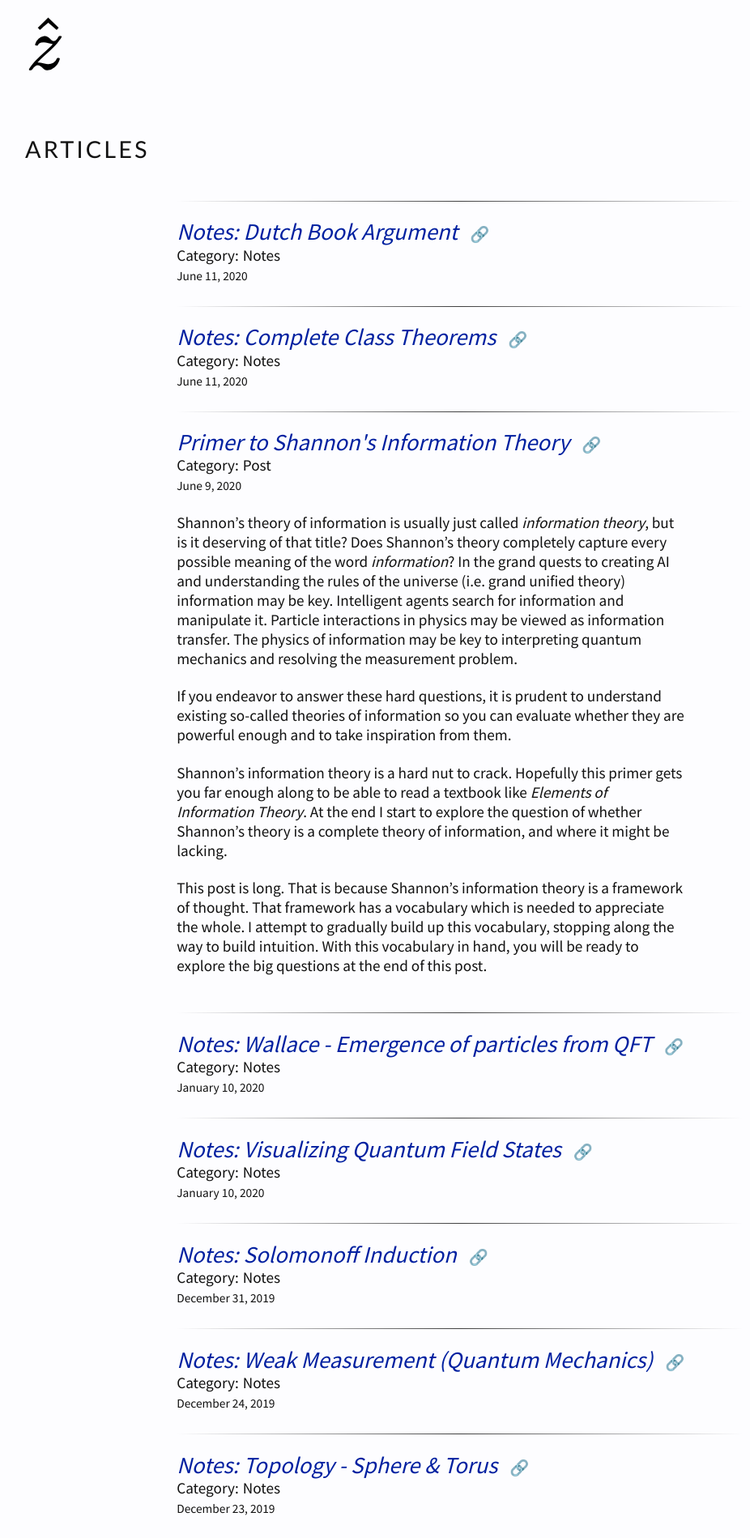
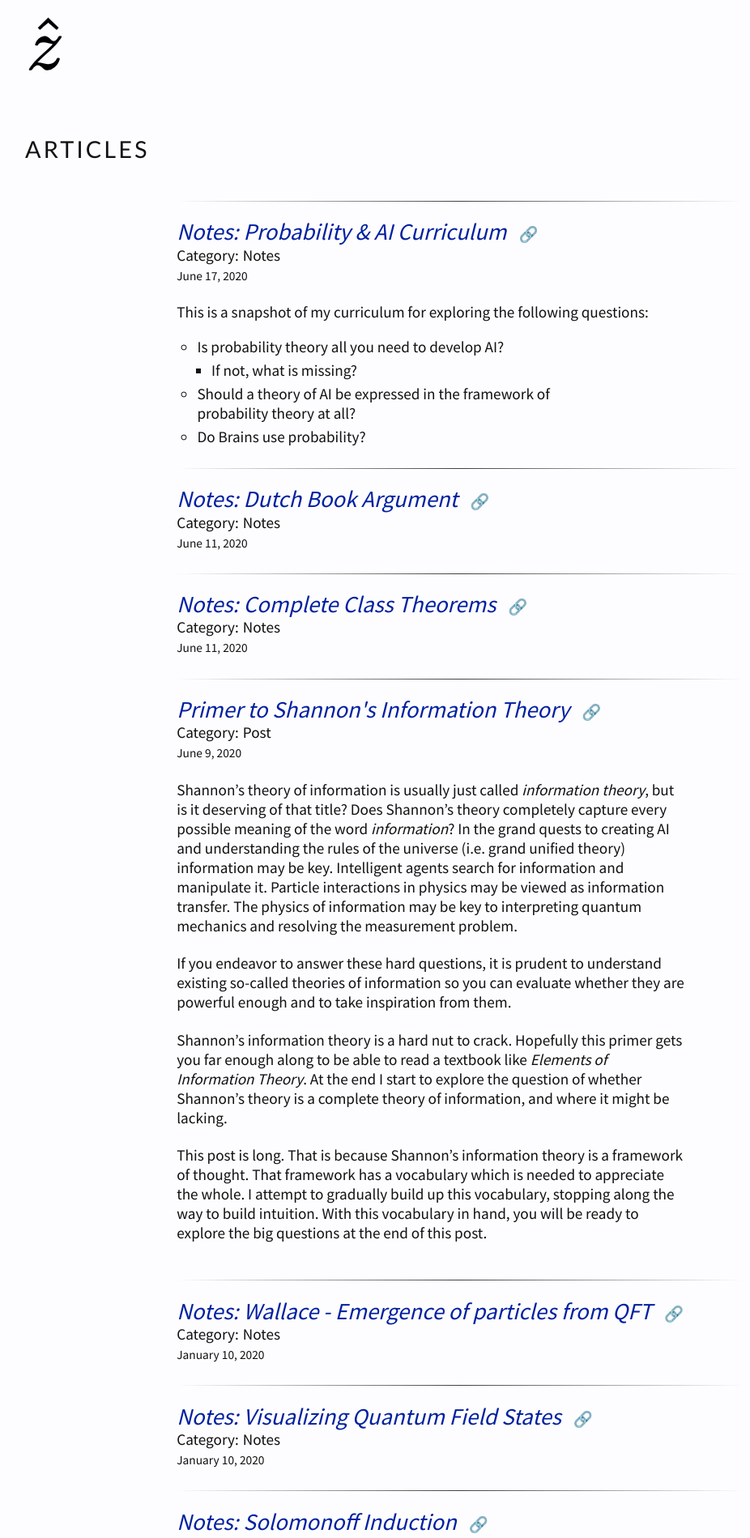
Before and after one commit to danabo/zhat, a Jekyll site: the page built from index.html, in a window 1280 px wide. Shown: the top 1899 px of the page at 81% size, without its empty margins (33-959 px from the left). Built offline with Jekyll 4.4.1, drawn with Linux system fonts in a browser that asks for light colours; some of the changed lines change nothing that is shown.

Commit message:
Notes: Probability & AI Curriculum

```diff
--- /dev/null
+++ b/_posts/2020-06-17-probability-ai-curriculum.md
@@ -0,0 +1,146 @@
+---
+layout: notes
+title: "Notes: Probability & AI Curriculum"
+date:   2020-06-17
+categories: notes
+---
+
+This is a snapshot of my curriculum for exploring the following questions:
+* Is probability theory all you need to develop AI?
+   - If not, what is missing?
+* Should a theory of AI be expressed in the framework of probability theory at all?
+* Do Brains use probability?
+
+<!--more-->
+
+This reflects my current estimate of the landscape, and summarizes where my interests and aspirations have taken me so far. It is not set in stone. I may follow through on it, or I may diverge as I learn more. I primarily follow the current of my curiosity.
+
+
+{% figure topic-tree.svg "Visualization of topic tree. Nodes are organized hierarchically be level of abstraction, with dotted-lines representing non-hierarchical associations. Colors designate hierarchy-level. Made with <a href=\"https://www.yworks.com/yed-live/\">https://www.yworks.com/yed-live/</a>" %}
+
+# Description of topics
+
+Here are the topics from the graph above, with descriptions to the extent that I understand them, and links to reference material.
+
+* **Objective probability**
+  : Is probability an objective property of physical systems in general (not just i.i.d.)? Objective, meaning independently arrived at by multiple parties, like a scientific experiment (just as mass and energy measurements can be independently verified) - i.e. not dependent on a particular brain with particular beliefs. If p(x) = θ, then this is true even if no humans are around at all to believe it. The main problem in making probability objective is figuring out how to uniquely determine the probability of something given observations. What needs to be measured in order to ascertain the objective probability of a system?
+
+  * **Solomonoff induction**
+    : A Bayesian inference setup general enough to encompass general intelligence. Posterior converges to the true data posterior at the infinite limit (for any prior with support everywhere), possibly providing an objective notion of probability, at least for infinite sequences.
+    ‣ [Universal Artifical Intelligence](http://www.hutter1.net/ai/uaibook.htm)
+    ‣ [On the Existence and Convergence Computable Universal Priors](https://arxiv.org/abs/cs/0305052)
+
+    * **Approximations**
+      : How can SI be implemented in practice? How would brains implement it?
+      ‣ <http://www.hutter1.net/ai/uaibook.htm#approx>
+    * **Posterior convergence**
+      : The sense in which Solomonoff induction is objective. The predicted posterior converges to the true data posterior with infinite observations, for any prior with support over all hypotheses.
+      ‣ [Universal Artifical Intelligence](http://www.hutter1.net/ai/uaibook.htm), Theorem 3.19
+    * **Posterior consistency**
+      : Solomonoff induction may not be consistent, meaning it cannot distinguish between any two hypotheses with infinite data. Implications for objective probability.
+    * **Prior with universally optimal convergence**
+      : Solomonoff's universally optimal prior.
+      ‣ [Universal Artifical Intelligence](http://www.hutter1.net/ai/uaibook.htm), Theorem 3.70
+    * **Convergence on individual sequences**
+      : Convergence of Solomonoff induction is not guaranteed on a measure-0 set of sequences. Construction of such a sequence.
+      ‣ [Universal Convergence of Semimeasures on Individual Random Sequences](https://arxiv.org/abs/cs/0407057), Theorem 6 and Proposition 12
+    * **(Non-)Equivalence of Universal Priors**
+      : A surprising equivalence between mixtures of deterministic programs and computable distributions.
+      ‣ [(Non-)Equivalence of Universal Priors](https://arxiv.org/abs/1111.3854), Theorem 14
+
+  * **Martin-Lof randomness**
+    : What it means for an infinite sequence to be drawn from a probability distribution. Algorithmic definition of randomness (see AIT).
+    ‣ [An Introduction to Kolmogorov Complexity and Its Applications](https://www.springer.com/gp/book/9781489984456)
+
+    * **Definition in terms of universal probability**
+      ‣ [Universal Artifical Intelligence](http://www.hutter1.net/ai/uaibook.htm)
+      ‣ [An Introduction to Kolmogorov Complexity and Its Applications](https://www.springer.com/gp/book/9781489984456)
+    * **Can sequences can be Martin-Lof random w.r.t. multiple probability measures?**
+
+* **Bayesian epistemology**
+  : Are priors and posteriors all that is needed for a complete theory of knowledge, and are a sufficient framework for building an intelligent system? Bayesian epistemology repurposes probability as a property of the intelligent agent doing the observing, rather than the system being observed (or perhaps it characterizes their interaction), i.e. probability as belief.
+
+  * **Bayesian brain hypothesis**
+    : Hypothesis in neuroscience that the Brain is largely an approximate Bayesian inference engine.
+    ‣ [The Bayesian Brain: The Role of Uncertainty in Neural Coding and Computation](https://pubmed.ncbi.nlm.nih.gov/15541511/)
+    ‣ [Bayesian Brain: Probabilistic Approaches to Neural Coding](https://mitpress.mit.edu/books/bayesian-brain)
+    ‣ [Object Perception as Bayesian Inference](https://www.annualreviews.org/doi/full/10.1146/annurev.psych.55.090902.142005)
+
+    * **Friston's free energy principle**
+      : A unified theory of biological intelligence from which Bayesian epistemology can be derived.
+      ‣ [What does the free energy principle tell us about the brain?](https://arxiv.org/abs/1901.07945)
+      ‣ [The free-energy principle: a unified brain theory?](https://www.fil.ion.ucl.ac.uk/~karl/The%20free-energy%20principle%20A%20unified%20brain%20theory.pdf)
+
+    * **How brains approximate Bayesian inference**
+      : To make the Bayesian brain hypothesis falsifiable, a characterization of what counts as an approximation to Bayesian inference needs to be given. What approximate Bayesian computations in the brain have been found so far by neuroscientists? *Reference same sources listen under "Bayesian brain hypothesis"*
+
+  * **Causal inference**
+    : If Bayesian epistemology is not sufficient, then what is missing? Judea pearl proposes causal inference.
+    ‣ [Causality](http://bayes.cs.ucla.edu/BOOK-2K/), chapters 3 and 7
+    ‣ [Introduction to Judea Pearl's Do-Calculus](https://arxiv.org/abs/1305.5506)
+
+  * **Bounded Rationality**
+    : What would Bayesian epistemology theoretically look like with bounded resources? Is Bayesian epistemology no longer optimal given bounded resources?
+    ‣ [Bayes, Bounds, and Rational Analysis](https://stanford.edu/~icard/BBRA.pdf)
+
+  * **Logical justifications**
+    : Arguments from first principles that Bayesian epistemology is a necessary condition for rationality, and that a rational agent is necessarily a Bayesian agent (such an agent is likely performing Solomonoff induction, in order for it to be sufficiently general in its prediction ability).
+
+    * **Dutch book argument**
+    * **Complete classes**
+    * **Cox's theorem**
+    * **Von Neumann-Morgenstern utility theorem**
+
+  * **Motivation from decision theory**
+    : Some say a theory is good because it is useful. Perhaps the question "what theory of uncertainty should I use?" is best answered by looking at what we want to do with it, namely decision making under uncertainty. Bayesian epistemology can be motivated by of decision theory.
+    ‣ [The Foundations of Statistics](https://www.goodreads.com/book/show/1639056.The_Foundations_of_Statistics), chapter 3
+
+  * **Unique priors**
+    : How to choose a prior is one point of contention in Bayesian epistemology. There are some proposed methods for selecting a unique prior given what you already know, for example, the max-entropy principle.
+    ‣ [Objective Priors: An Introduction for Frequentists](https://arxiv.org/abs/1108.2120)
+    ‣ [LECTURES ON PROBABILITY, ENTROPY, AND STATISTICAL PHYSICS](https://arxiv.org/pdf/0808.0012.pdf)
+
+* **Algorithmic information theory (AIT)**
+  : An alternative to probability theory devised by Kolmogorov himself (and others) to address its shortcomings. Does AIT allow us to formalize the general learning problem of transferring knowledge out-of-distribution?
+  ‣ [An Introduction to Kolmogorov Complexity and Its Applications](https://www.springer.com/gp/book/9781489984456)
+  ‣ [Kolmogorov Complexity and Algorithmic Randomness](https://bookstore.ams.org/surv-220)
+
+  * **Types of Kolmogorov complexity**
+    : There is a constellation of algorithmic complexity functions that make up the foundation of AIT. *Reference same sources listen under "Algorithmic information theory"*
+
+    * **Resource bounded complexities**
+      : Kolmogorov complexity with bounded computation. Possible direction for computable-AIT.
+      ‣ [An Introduction to Kolmogorov Complexity and Its Applications](https://www.springer.com/gp/book/9781489984456), chapter 7
+
+  * **Algorithmic transfer learning**
+    : How can the information shared by two datasets be defined? What is the objective of transfer learning?
+    ‣ [On Universal Transfer Learning](http://users.cecs.anu.edu.au/~hassan/univTLTCS.pdf)
+    ‣ [Transfer Learning using Kolmogorov Complexity: Basic Theory and Empirical Evaluations](https://papers.nips.cc/paper/3228-transfer-learning-using-kolmogorov-complexity-basic-theory-and-empirical-evaluations.pdf)
+    ‣ [The Information Complexity of Learning Tasks, their Structure and their Distance](https://arxiv.org/abs/1904.03292)
+
+    * **No free lunch theorem**
+      : Theorem stating there is no universally best algorithm for all training-test dataset pairs.
+      ‣ [Understanding Machine Learning: From Theory to Algorithms](https://www.cse.huji.ac.il/~shais/UnderstandingMachineLearning/), Theorem 5.1
+
+
+
+* **AIXI**
+  : A theory of optimal intelligence put forth by Marcus Hutter based on Solomonoff induction.
+  ‣ [Universal Artifical Intelligence](http://www.hutter1.net/ai/uaibook.htm)
+
+* **Data compression**
+  : Lossless compression from the perspectives of Shannon's information theory and AIT. Can they be unified? Can compression make probability objective? What is the relationship between compression and intelligence?
+  ‣ [Elements of Information Theory](https://www.wiley.com/en-us/Elements+of+Information+Theory%2C+2nd+Edition-p-9780471241959)
+  ‣ [Data Compression Explained](http://mattmahoney.net/dc/dce.html)
+
+* **Decision theory under ignorance**
+  : Decision theory without probability. Pros and cons.
+  ‣ [An Introduction to Decision Theory](https://www.cambridge.org/core/books/an-introduction-to-decision-theory/B9EEB3DCE5D0CAFFB6F3F30B1D0A06A6), chapter 3
+
+* **The Fundamental Theorem of Statistical Learning (PAC)**
+  : An introduction to PAC-learning theory. PAC is a probability-theory-based account of machine learning which AIT could replace.
+  ‣ [Understanding Machine Learning: From Theory to Algorithms](https://www.cse.huji.ac.il/~shais/UnderstandingMachineLearning/), Theorem 6.7
+
+  * **PAC account of transfer learning**
+    : PAC analysis of transfer learning. However, assumptions about relatedness of tasks need to be made.
+    ‣ [A Model of Inductive Bias Learning](https://arxiv.org/abs/1106.0245)
--- a/css/tufte.scss
+++ b/css/tufte.scss
@@ -106,6 +106,13 @@ h2 { font-style: italic;
 h3 { font-style: italic;
      font-weight: 400;
      font-size: 1.8rem;
+     margin-top: 2.1777777777777778rem;
+     margin-bottom: 0;
+     line-height: 1.08888888888889; }
+
+h4 { font-style: italic;
+     font-weight: 400;
+     font-size: 1.5rem;
      margin-top: 2.1777777777777778rem;
      margin-bottom: 0;
      line-height: 1.08888888888889; }
@@ -226,6 +233,8 @@ ul ul, ul ol, ol ul, ol ol {width: auto;}
 
 //li { padding: 0.5em 0; } //vertical padding on list items screws up vertical rhythym
 
+.full-width figure { max-width: 100%; }
+
 figure, figure img.maincolumn { max-width: $col-width;
          -webkit-margin-start: 0;
          -webkit-margin-end: 0;
@@ -237,6 +246,8 @@ figcaption { margin-top: 0;
              position: relative; }
 
 figure.fullwidth figcaption { float: left; margin-right: 0%; margin-left: 36%; }
+
+
 
 img { max-width: 100%; }
 
@@ -308,6 +319,8 @@ pre, pre code, p pre code { width: 52.5%;
 span.newthought { font-variant: small-caps;
                   font-size: 1.2em;
                   letter-spacing: 0.05rem; }
+
+span.advanced { color: #d14; }
 
 input.margin-toggle { display: none; }
 
```
Also changed, not shown: assets/posts/probability-ai-curriculum/topic-tree.svg (added).
